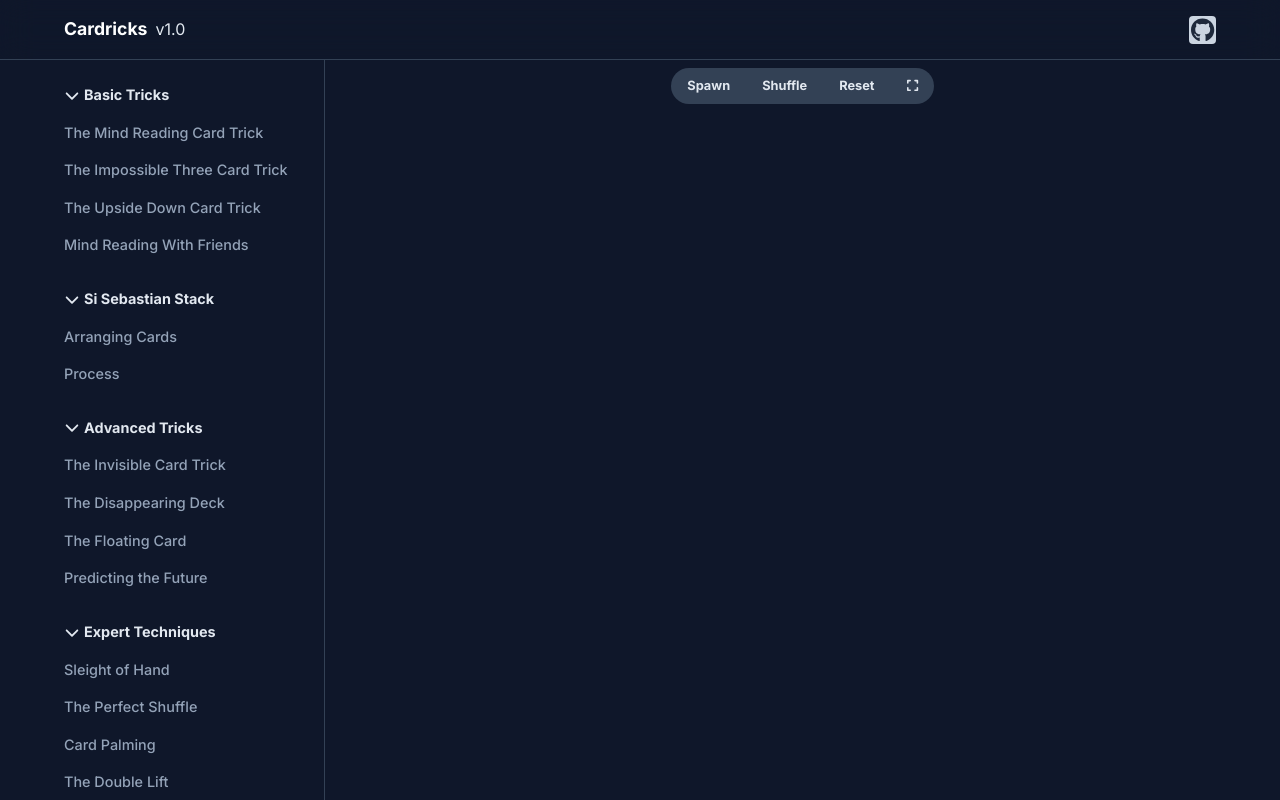
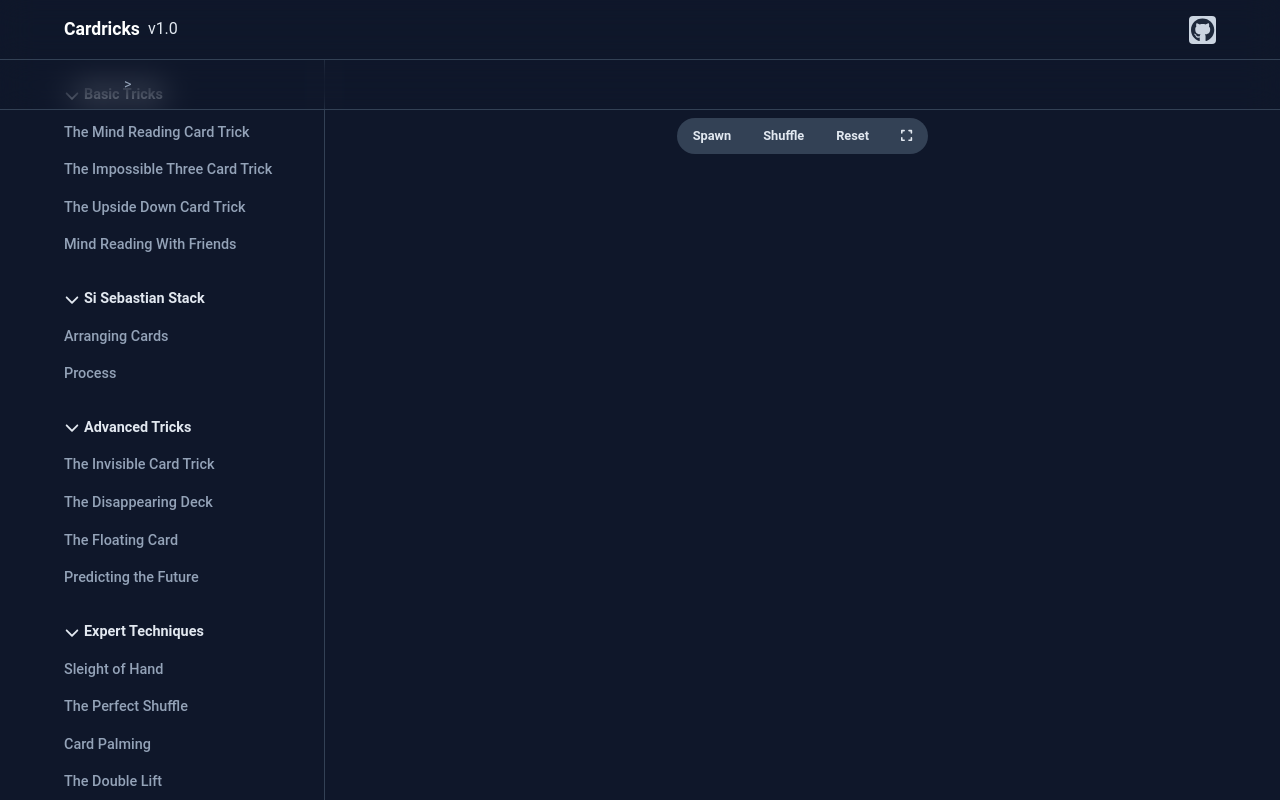
Before and after one commit to lakshyamahawar14/cardricks, a Vue app: page /playground/1/1 in a window 1280 px wide. Built offline with nearby package versions, Linux system fonts and the light colour scheme.

Commit message:
displaying top menu in playground too

```diff
--- a/src/components/TopMenu.vue
+++ b/src/components/TopMenu.vue
@@ -1,9 +1,9 @@
 <template>
   <div
-    class="fixed h-[50px] top-[60px] left-0 flex items-center justify-start w-full px-6 text-[0.9rem] border-b-[1px] border-slate-700 backdrop-blur-lg z-[25]"
+    class="fixed h-[50px] top-[60px] left-0 flex items-center justify-start w-full px-6 text-[0.9rem] border-b-[1px] border-slate-700 backdrop-blur-lg z-[20]"
   >
     <button
-      class="block md:hidden lg:hidden pr-4 items-center justify-center"
+      class="flex md:hidden lg:hidden pr-4 items-center justify-center"
       @click="toggleMenu"
     >
       <FontAwesomeIcon
--- a/src/index.css
+++ b/src/index.css
@@ -1,4 +1,3 @@
-@import url("https://fonts.googleapis.com/css2?family=Inter:wght@100..900&display=swap");
 @tailwind base;
 @tailwind components;
 @tailwind utilities;
@@ -8,7 +7,6 @@
   padding: 0;
   box-sizing: border-box;
   user-select: none;
-  font-family: "Inter", sans-serif;
 }
 
 *::-webkit-scrollbar {
--- a/src/views/Playground.vue
+++ b/src/views/Playground.vue
@@ -1,9 +1,15 @@
 <template>
   <div
-    class="p-6 pt-[calc(60px+1.5rem)] flex flex-col justify-center items-center"
+    class="p-6 pt-[calc(60px+1.5rem+50px)] md:pt-[calc(60px+1.5rem)] lg:pt-[calc(60px+2.5rem)] flex flex-col justify-center items-center"
   >
     <div
-      class="absolute top-[calc(60px+0.5rem)] z-[15]"
+      class="flex lg:hidden md:hidden w-full"
+      :style="{ display: isFullscreen ? 'none' : 'flex' }"
+    >
+      <TopMenu />
+    </div>
+    <div
+      class="absolute top-[calc(60px+50px+0.5rem)] z-[15]"
       :style="{ top: isFullscreen ? '0.5rem' : '' }"
     >
       <PlaygroundTools
@@ -15,7 +21,7 @@
     </div>
 
     <div
-      class="h-[calc(100vh-60px-3rem)] w-full p-2 flex bg-slate-900 overflow-auto items-end justify-start"
+      class="h-[calc(100vh-60px-50px-3rem)] w-full p-2 flex bg-slate-900 overflow-auto items-end justify-start"
       :style="{
         height: isFullscreen ? '100vh' : '',
       }"
@@ -48,6 +54,7 @@ import Card from "../components/Card.vue";
 import PlaygroundTools from "../components/PlaygroundTools.vue";
 import { getLinks } from "../store";
 import { useRoute } from "vue-router";
+import TopMenu from "../components/TopMenu.vue";
 
 interface CardData {
   character: string;
@@ -156,11 +163,11 @@ watch(
 <style scoped>
 .fullscreen {
   position: fixed;
+  z-index: 30;
   top: 0;
   left: 0;
   width: 100vw;
   height: 100vh;
-  z-index: 100000;
   padding: 0;
 }
 </style>
--- a/tailwind.config.js
+++ b/tailwind.config.js
@@ -1,15 +1,24 @@
 /** @type {import('tailwindcss').Config} */
+
+const { fontFamily } = require('tailwindcss/defaultTheme')
+
 export default {
   content: ['./index.html', './src/**/*.{vue,js,ts,jsx,tsx}'],
   theme: {
     extend: {
       fontFamily: {
-        'inter': ['Inter']
+        sans: [
+          '"Roboto"',
+          '"Segoe UI"',
+          'sans-serif',
+          ...fontFamily.sans,
+        ],
+      },
+      screens : {
+        'sm' : '450px',
+        'md': '512px',
+        'lg': '1024px',
       }
-    },
-    screens: {
-      'md': '640px',
-      'lg': '950px',
     },
   },
   plugins: [],
```
